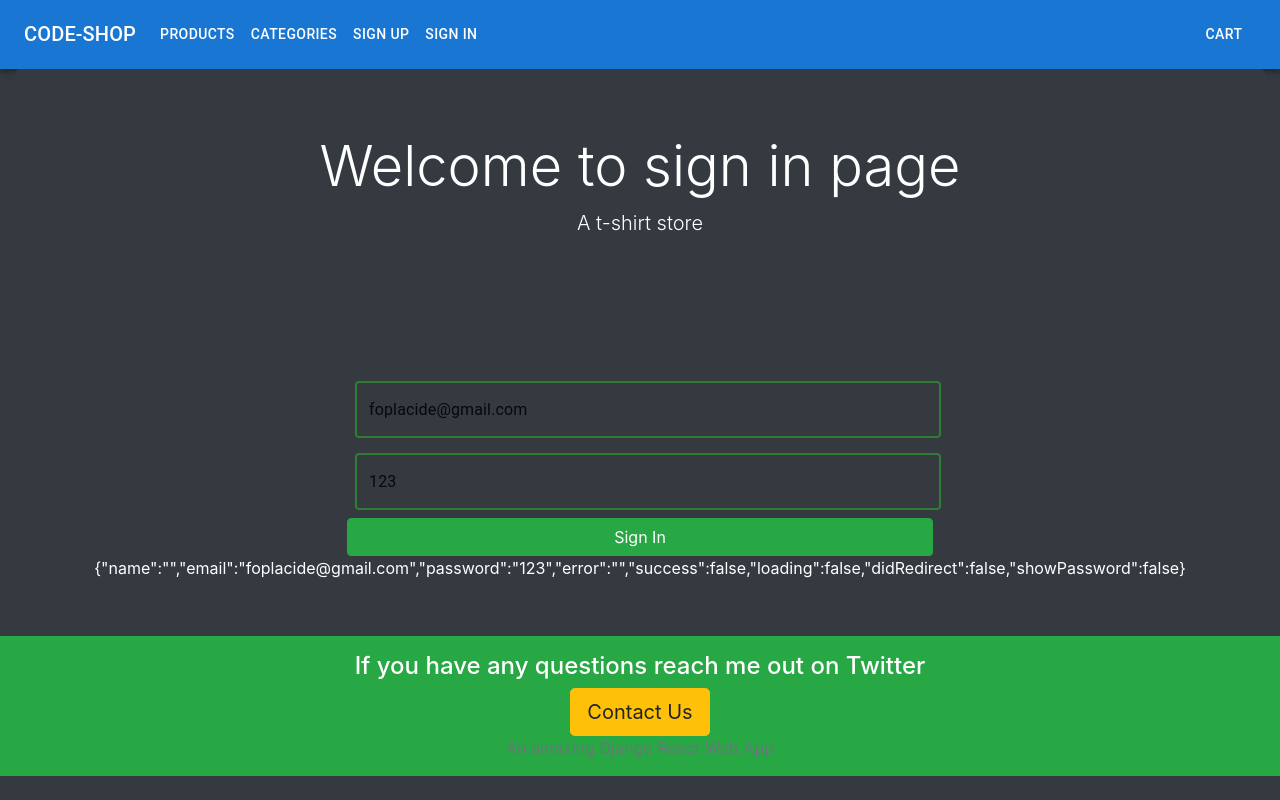
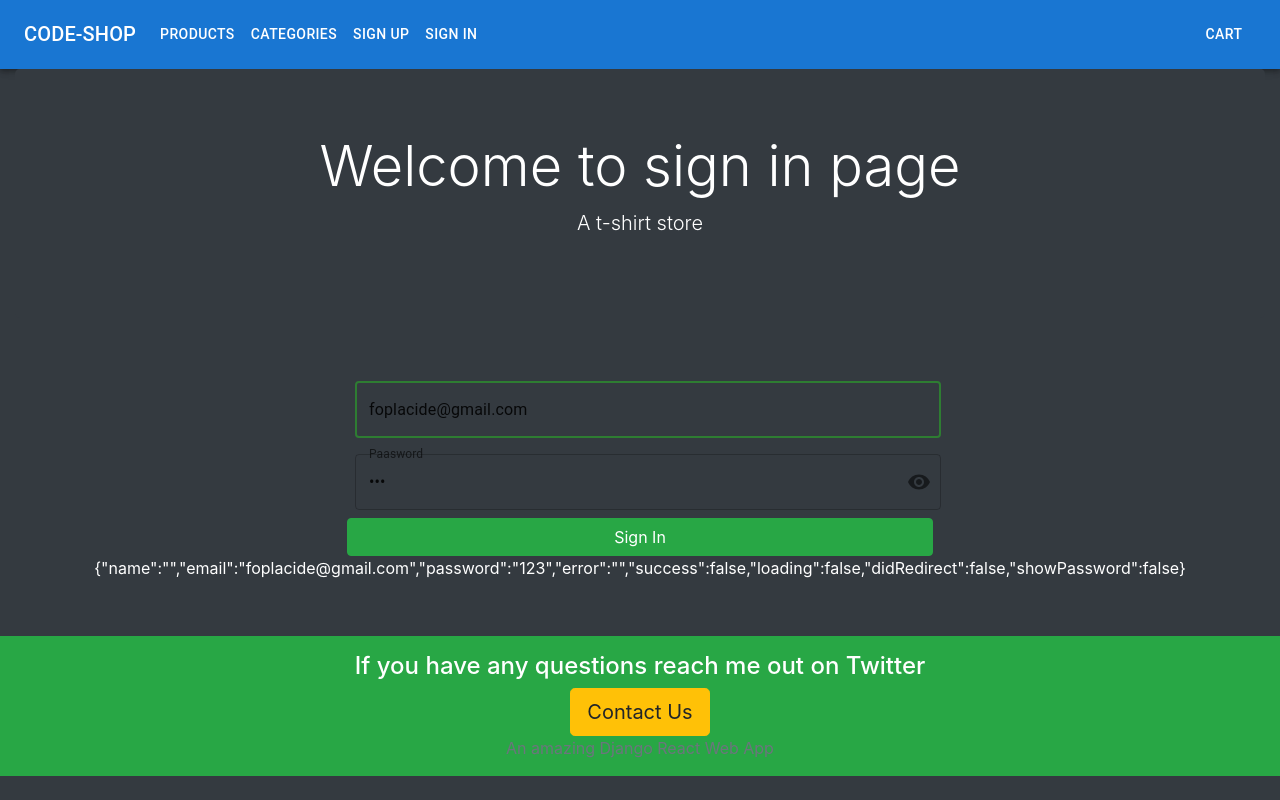
Before and after one commit to rigole/ecom, a React (Create React App) app in the folder ecom-frontend/: page /signin in a window 1280 px wide. Built offline with nearby package versions, Linux system fonts and the light colour scheme.

Commit message:
setting the visibility of the password while typing 2

```diff
--- a/ecom-frontend/src/user/Signin.js
+++ b/ecom-frontend/src/user/Signin.js
@@ -4,6 +4,8 @@ import {Link, Navigate} from "react-router-dom";
 import TextField from "@mui/material/TextField";
 import IconButton from '@mui/material/IconButton';
 import FormControl from "@mui/material/FormControl";
+import InputLabel from '@mui/material/InputLabel';
+import OutlinedInput from '@mui/material/OutlinedInput';
 import Visibility from '@mui/icons-material/Visibility';
 import VisibilityOff from '@mui/icons-material/VisibilityOff';
 import InputAdornment from '@mui/material/InputAdornment';
@@ -132,26 +134,28 @@ const Signin = () => {
                                  />
                             </FormControl>
                             <FormControl fullWidth sx={{ m: 1}}>
-                                 <TextField
-                                     id="outlined-basic"
-                                     label=""
-                                     color="success"
-                                     focused
-                                     variant="outlined"
-                                     value={password}
-                                     onChange={handleChange("password")}
-                                 >
-                                     <InputAdornment>
+                                  <InputLabel>Paasword</InputLabel>
+                                    <OutlinedInput
+                                        id="outlined-adornment-password"
+                                        type={values.showPassword ? 'text' : 'password'}
+                                        value={values.password}
+
+                                        onChange={handleChange('password')}
+                                        endAdornment={
+                                         <InputAdornment position="end">
                                             <IconButton
                                             aria-label="toggle password visibility"
                                             onClick={handleClickShowPassword}
                                             onMouseDown={handleMouseDownPassword}
+                                            edge="end"
                                             >
                                                   {values.showPassword ? <VisibilityOff /> : <Visibility />}
 
                                             </IconButton>
                                          </InputAdornment>
-                                 </TextField>
+                                        }
+                                   />
+
                             </FormControl>
 
                             <button
```
Lines whose indentation alone changed are shown as unchanged.
